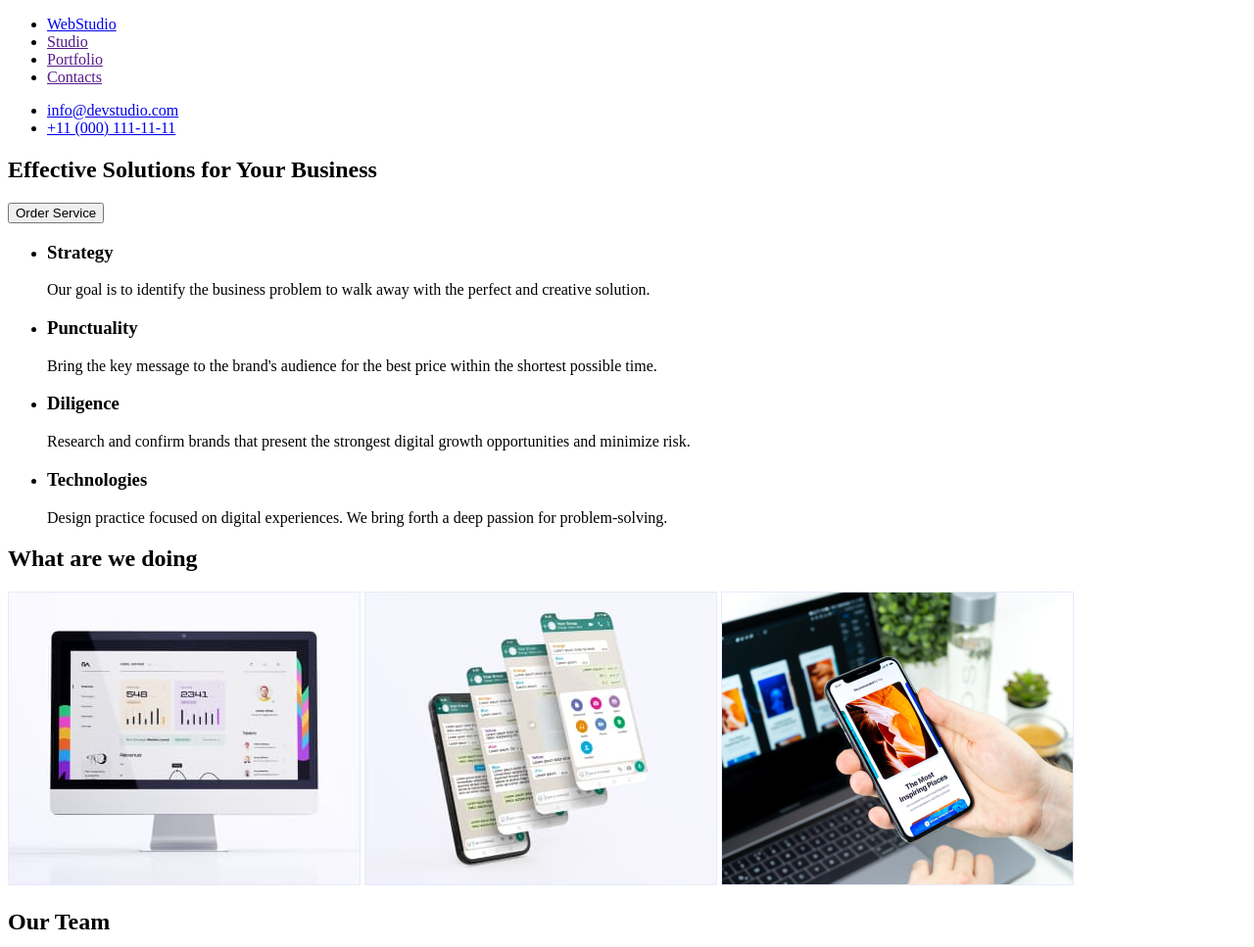
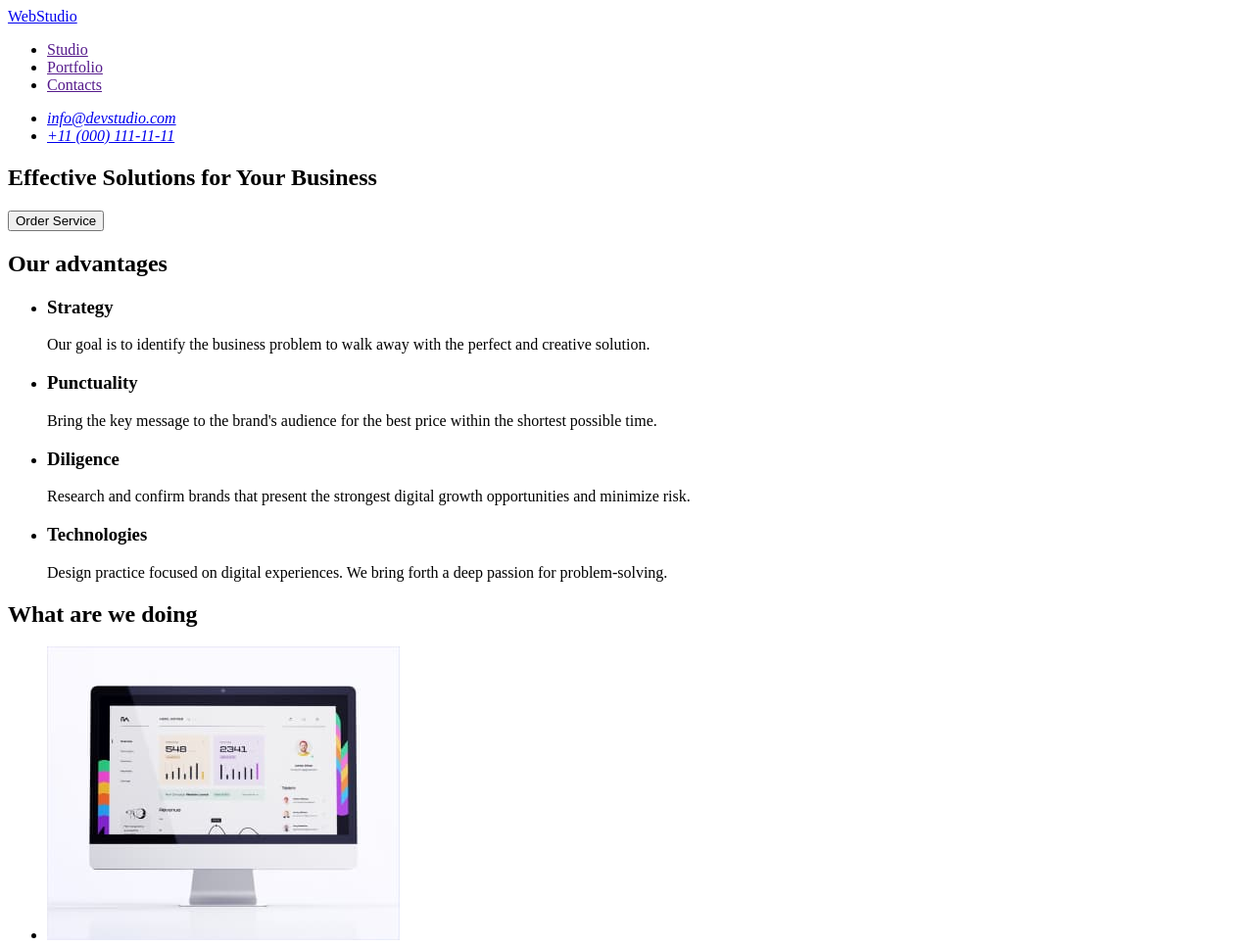
Before and after one commit to Schumellman/-goit-markup-hw-01, a plain HTML site: page index.html in a window 1280 px wide. Shown: the top 967 px of the page at 98% size. Drawn offline with Linux system fonts and the light colour scheme.

Commit message:
marking changes according to the task

```diff
--- a/index.html
+++ b/index.html
@@ -10,17 +10,19 @@
     <!--Create heder and add navigation-->
     <header>
         <nav>
+            <a href="./index.html">WebStudio</a>
             <ul>
-                <li><a href="./index.html">WebStudio</a></li>
                 <li><a href="">Studio</a></li>
                 <li><a href="">Portfolio</a></li>
                 <li><a href="">Contacts</a></li>
             </ul>
         </nav>
-        <ul>
-            <li><a href="info@devstudio.com">info@devstudio.com</a></li>
-            <li><a href="tel:+11(000)111-11-11">+11 (000) 111-11-11</a></li>
-        </ul>
+        <address>
+            <ul>
+                <li><a href="mailto:info@devstudio.com">info@devstudio.com</a></li>
+                <li><a href="tel:+11(000)111-11-11">+11 (000) 111-11-11</a></li>
+            </ul>
+        </address>
     </header>
     <!--create a main -->
     <main>
@@ -32,6 +34,7 @@
         </section>
         <!--Create a section with a list of benefits -->
         <section>
+            <h2>Our advantages</h2>
             <ul>
                 <li>
                     <h3>Strategy</h3>
@@ -55,12 +58,18 @@
         <!--create a section with product of company-->
         <section>
             <h2>What are we doing</h2>
-            <img src="./images/productimages/Rectangle71.jpg" alt="information on the monitor" width="360" height="300">
-            <img src="./images/productimages/Rectangle711.jpg" alt="splitting the smartphone screen" width="360" height="300">
-            <img src="./images/productimages/Rectangle712.jpg" alt="smartphone and laptop" width="360" height="300">
+            <ul>
+                <li><img src="./images/productimages/Rectangle71.jpg" alt="information on the monitor" width="360" height="300"></li>
+            </ul>
+            <ul>
+                <li><img src="./images/productimages/Rectangle711.jpg" alt="splitting the smartphone screen" width="360" height="300"></li>
+            </ul>
+            <ul>
+                <li><img src="./images/productimages/Rectangle712.jpg" alt="smartphone and laptop" width="360" height="300"></li>
+            </ul>
         </section>
+        <!--Create section Team, add photo and information -->
         <section>
-            <!--Create section Team, add photo and information -->
             <h2>Our Team</h2>
             <ul>
                 <li>
```
